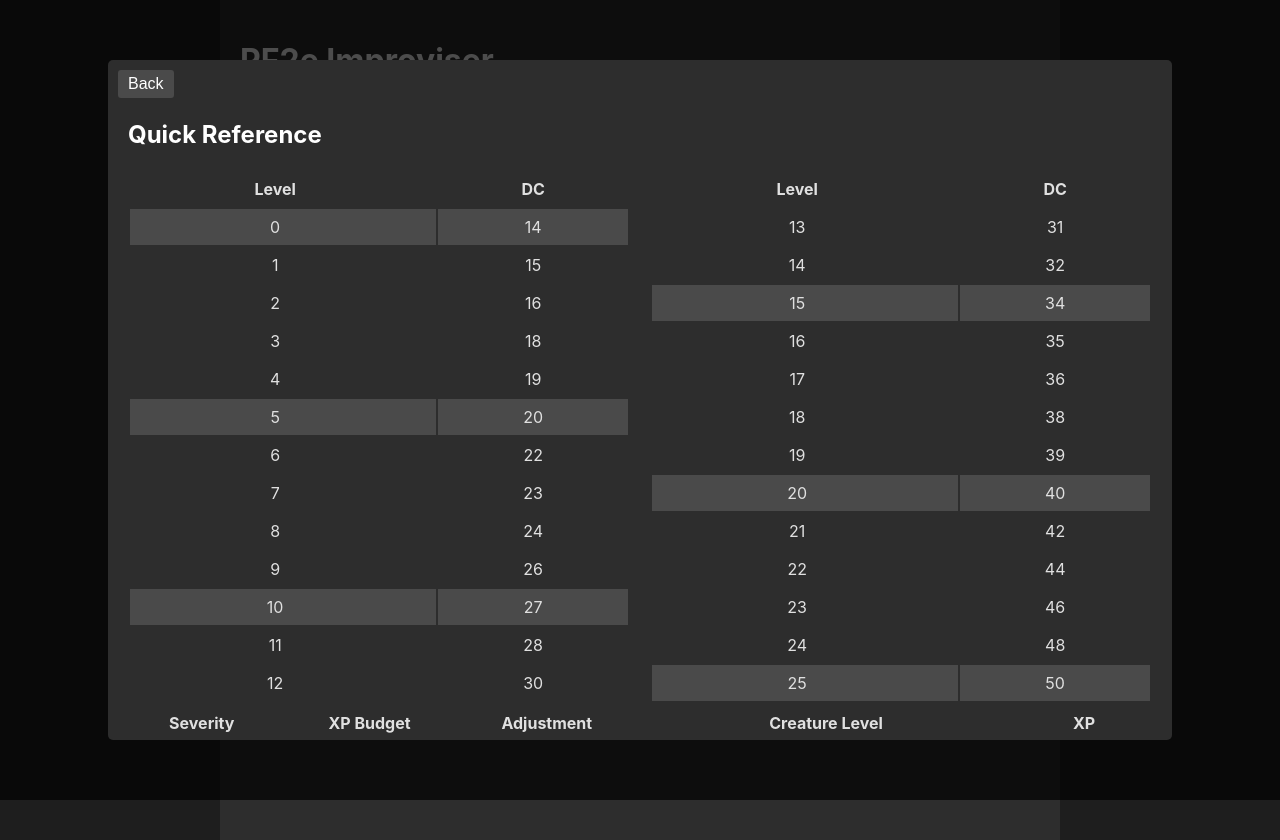
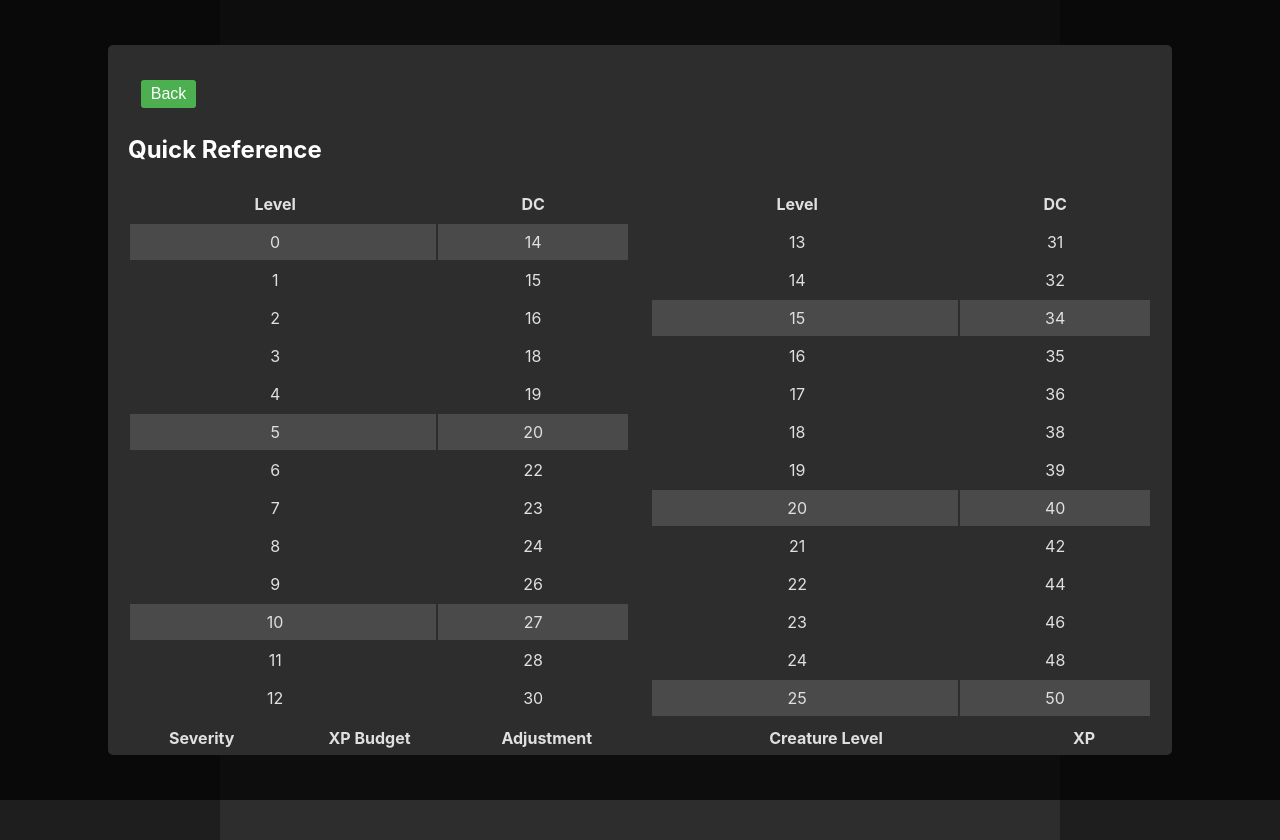
Before and after one commit to Utkarsh-G/pf2e-improviser, a React (Create React App) app: page / in a window 1280 px wide. Both pictures are taken after a click on the button "Quick Reference". Built offline with nearby package versions, Linux system fonts and the light colour scheme.

Commit message:
fixed back button the modal

```diff
--- a/src/components/QuickReferenceModal.css
+++ b/src/components/QuickReferenceModal.css
@@ -19,19 +19,21 @@
     max-height: 80%;
     overflow-y: auto;
     position: relative;
+    padding-top: 50px;
   }
 
   .back-button {
-    position: absolute;
-    top: 10px;
-    left: 10px;
+    position: fixed;
+    top: 10vh; /* Adjust this value to position the button vertically */
+    left: 11vw; /* Adjust this value to position the button horizontally */
     padding: 5px 10px;
-    background-color: #4a4a4a;
+    background-color: #4caf50;
     color: white;
     border: none;
     border-radius: 3px;
     cursor: pointer;
     font-size: 16px;
+    z-index: 1001; /* Ensure the button is above other content */
   }
 
   .back-button:hover {
```
